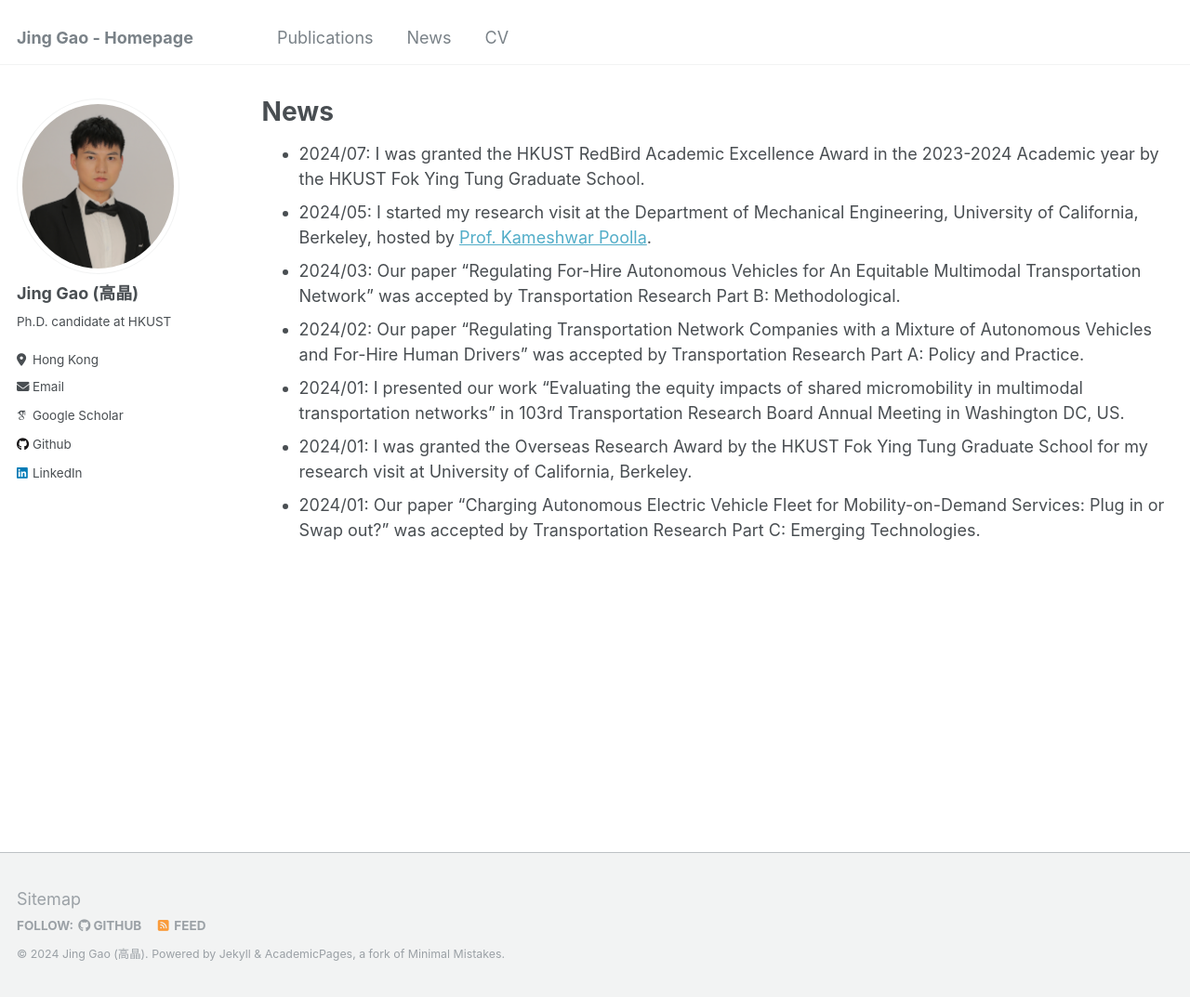
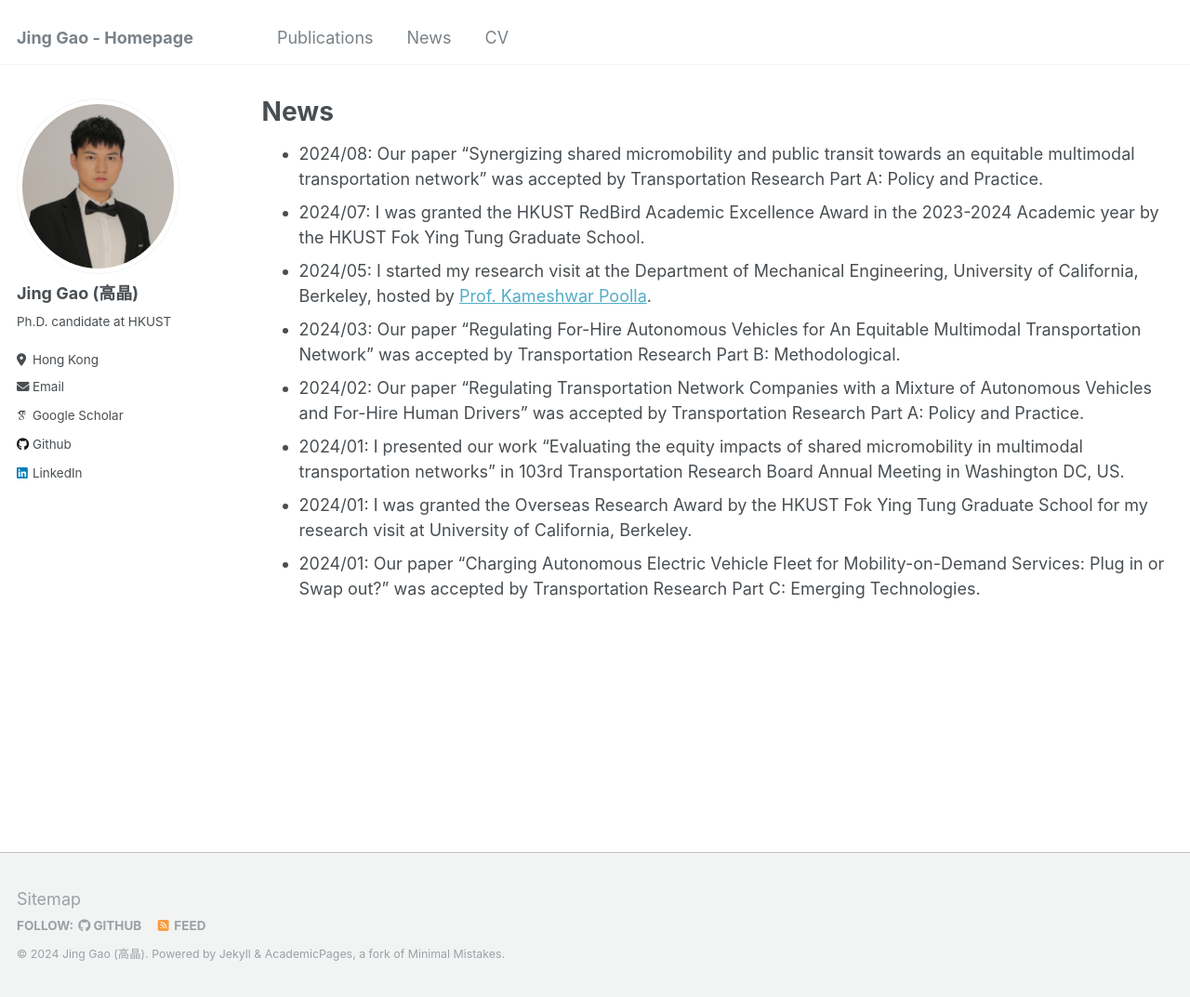
Before and after one commit to jgaoax/jgaoax.github.io, a Jekyll site: the page built from _pages/news.md, in a window 1280 px wide and 1073 px high. Shown: the whole window at 93% size. Built offline with Jekyll 4.4.1, drawn with Linux system fonts in a browser that asks for light colours; some web fonts are replaced.

Commit message:
Update news.md

```diff
--- a/_pages/news.md
+++ b/_pages/news.md
@@ -9,6 +9,7 @@ redirect_from:
 
 {% include base_path %}
 
+* 2024/08: Our paper "Synergizing shared micromobility and public transit towards an equitable multimodal transportation network" was accepted by Transportation Research Part A: Policy and Practice.
 * 2024/07: I was granted the HKUST RedBird Academic Excellence Award in the 2023-2024 Academic year by the HKUST Fok Ying Tung Graduate School.
 * 2024/05: I started my research visit at the Department of Mechanical Engineering, University of California, Berkeley, hosted by [Prof. Kameshwar Poolla](https://www2.eecs.berkeley.edu/Faculty/Homepages/poolla.html).
 * 2024/03: Our paper "Regulating For-Hire Autonomous Vehicles for An Equitable Multimodal Transportation Network" was accepted by Transportation Research Part B: Methodological.
```
